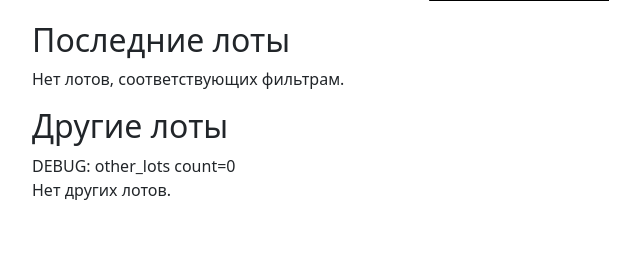
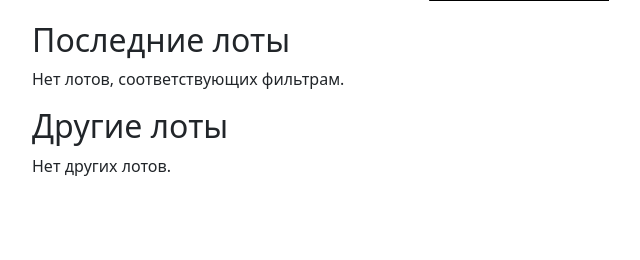
Before and after one commit to sov-M/auction_diplom1, a Django app: page / in a window 1280 px wide. Shown: the part 330-590 px from the top of the page, without its empty margins (50-690 px from the left). Run offline with Django 5.2, Linux system fonts and the light colour scheme; data that the repository does not hold is empty.

```diff
--- a/templates/auctions/home.html
+++ b/templates/auctions/home.html
@@ -143,7 +143,6 @@
     </div>
 
     <h2>Другие лоты</h2>
-    <div>DEBUG: other_lots count={{ other_lots|length }}</div>
     <div class="lot-list">
         {% for lot in other_lots %}
         <div class="lot">
```
